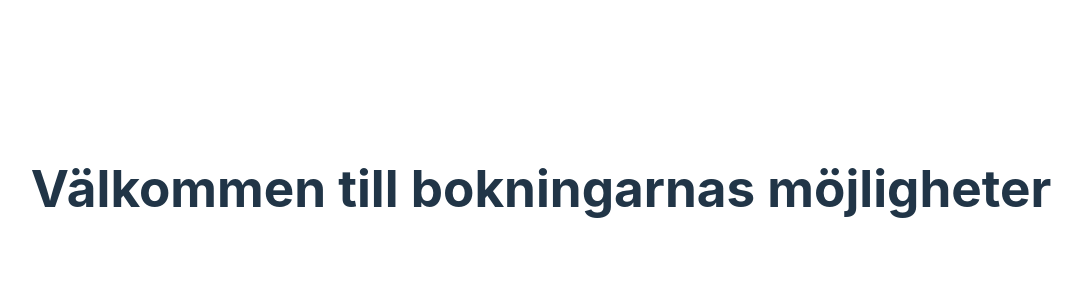
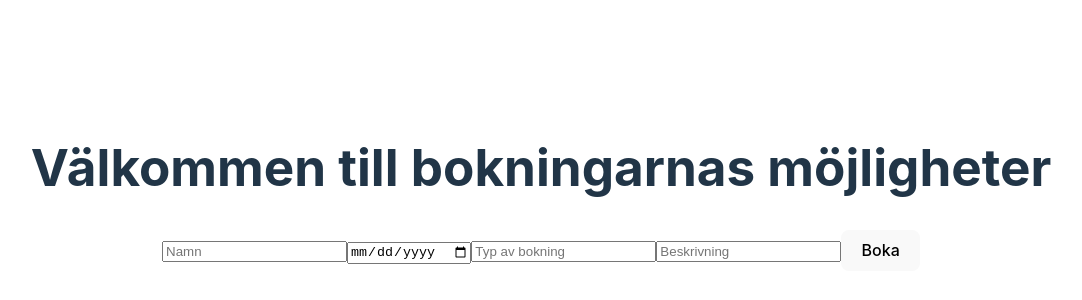
Before and after one commit to sallymaria99/inl-mning-testning-2, a React (Vite) app: page / in a window 1280 px wide. Shown: the part 212-512 px from the top of the page, without its empty margins (99-1181 px from the left). Built offline with nearby package versions, Linux system fonts and the light colour scheme.

Commit message:
start of bookingform

```diff
--- a/src/App.tsx
+++ b/src/App.tsx
@@ -1,5 +1,6 @@
 import { useState } from "react";
 import "./App.css";
+import BookingForm from "./components/BookingForm";
 
 function Home() {
   const [bookings, setBookings] = useState([]);
@@ -7,6 +8,7 @@ function Home() {
   return (
     <>
       <h1>Välkommen till bokningarnas möjligheter</h1>
+      <BookingForm />
     </>
   );
 }
--- a/src/components/BookingForm.tsx
+++ b/src/components/BookingForm.tsx
@@ -0,0 +1,35 @@
+import { useState } from "react";
+
+export default function BookingForm() {
+  const [name, setNamne] = useState("");
+  const [date, setDate] = useState("");
+  const [type, setType] = useState("");
+  const [description, setDescription] = useState("");
+
+  const handleSubmit = (e) => {
+    e.preventDefault();
+    addBoking({ name, date, type, description });
+    setNamne("");
+    setDate("");
+    setType("");
+    setDescription("");
+  };
+
+  return (
+    <>
+      <form onSubmit={handleSubmit}>
+        <input
+          type="text"
+          placeholder="Namn"
+          value={name}
+          onChange={(e) => setNamne(e.target.value)}
+          required
+        />
+        <input type="date" placeholder="Datum" />
+        <input type="text" placeholder="Typ av bokning" />
+        <input type="text" placeholder="Beskrivning" />
+        <button type="submit">Boka</button>
+      </form>
+    </>
+  );
+}
```
